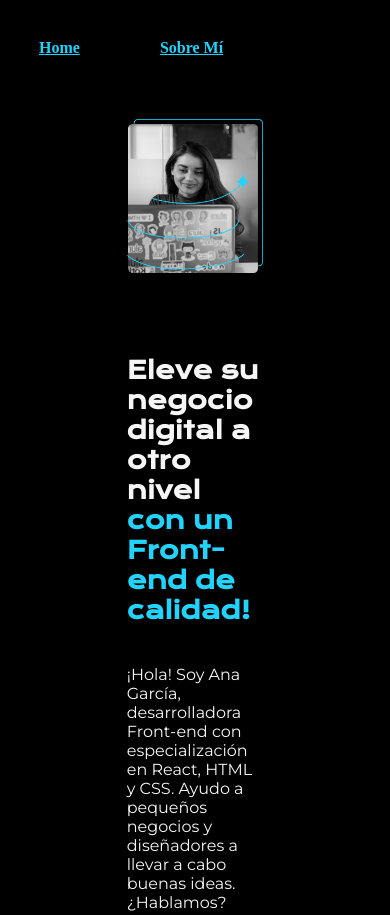
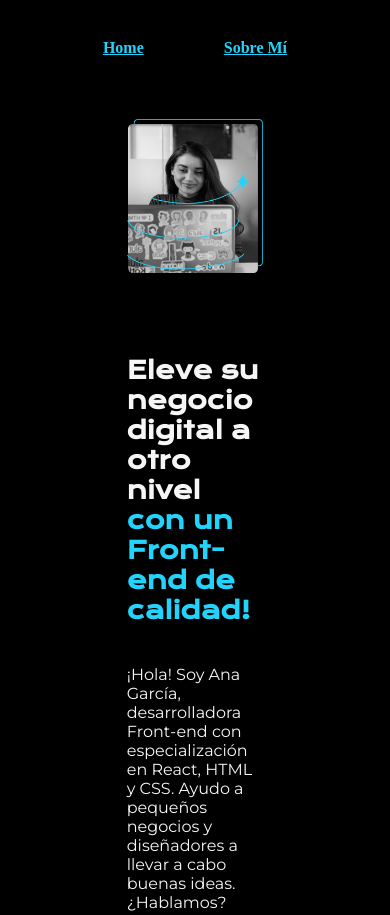
Before and after one commit to ingacevedo2006/practice2-html-css, a plain HTML site: page index.html in a window 390 px wide. Shown: the top 915 px of the page. Drawn offline with nearby package versions, Linux system fonts and the light colour scheme.

Commit message:
Update styles.css

```diff
--- a/styles.css
+++ b/styles.css
@@ -122,6 +122,9 @@ body{
         padding: 10%;
     }
 
+    .header_menu{
+        justify-content: center;
+    }
     .presentacion {
         flex-direction: column-reverse;
     }
```
